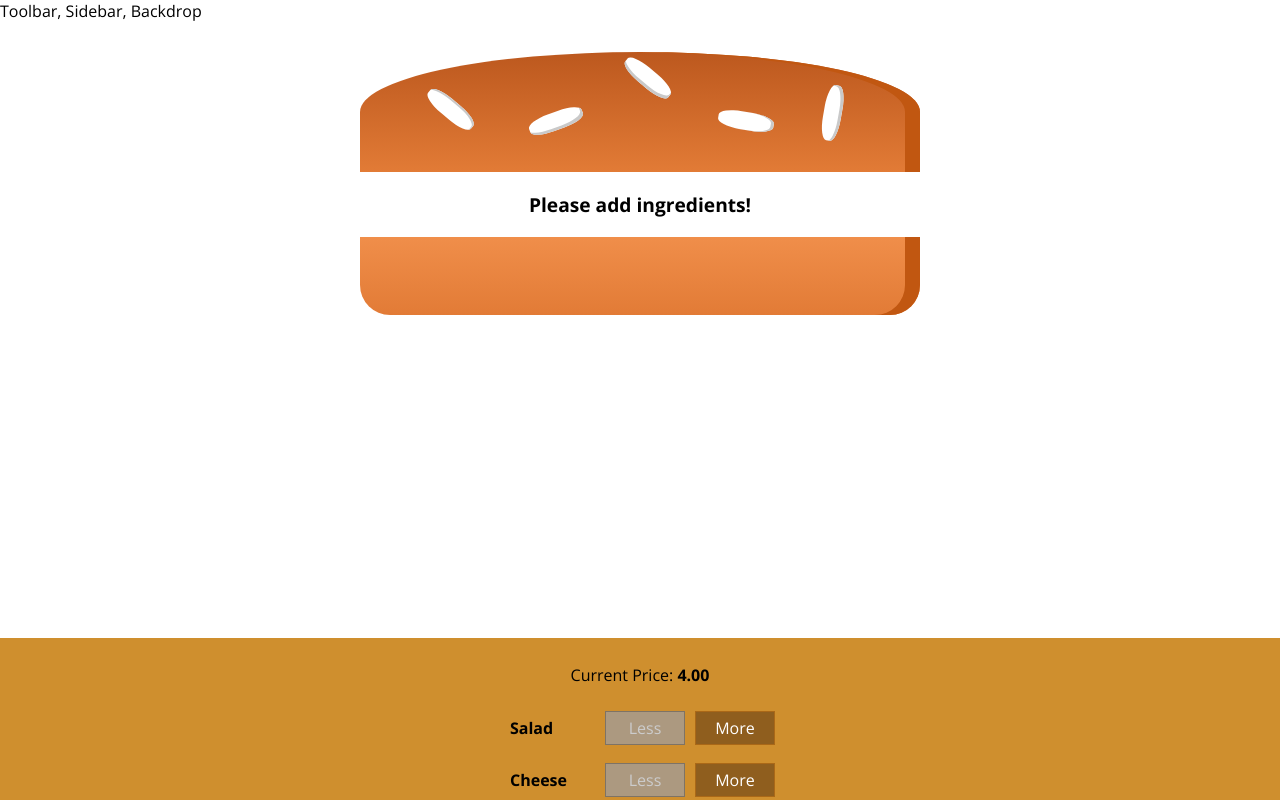
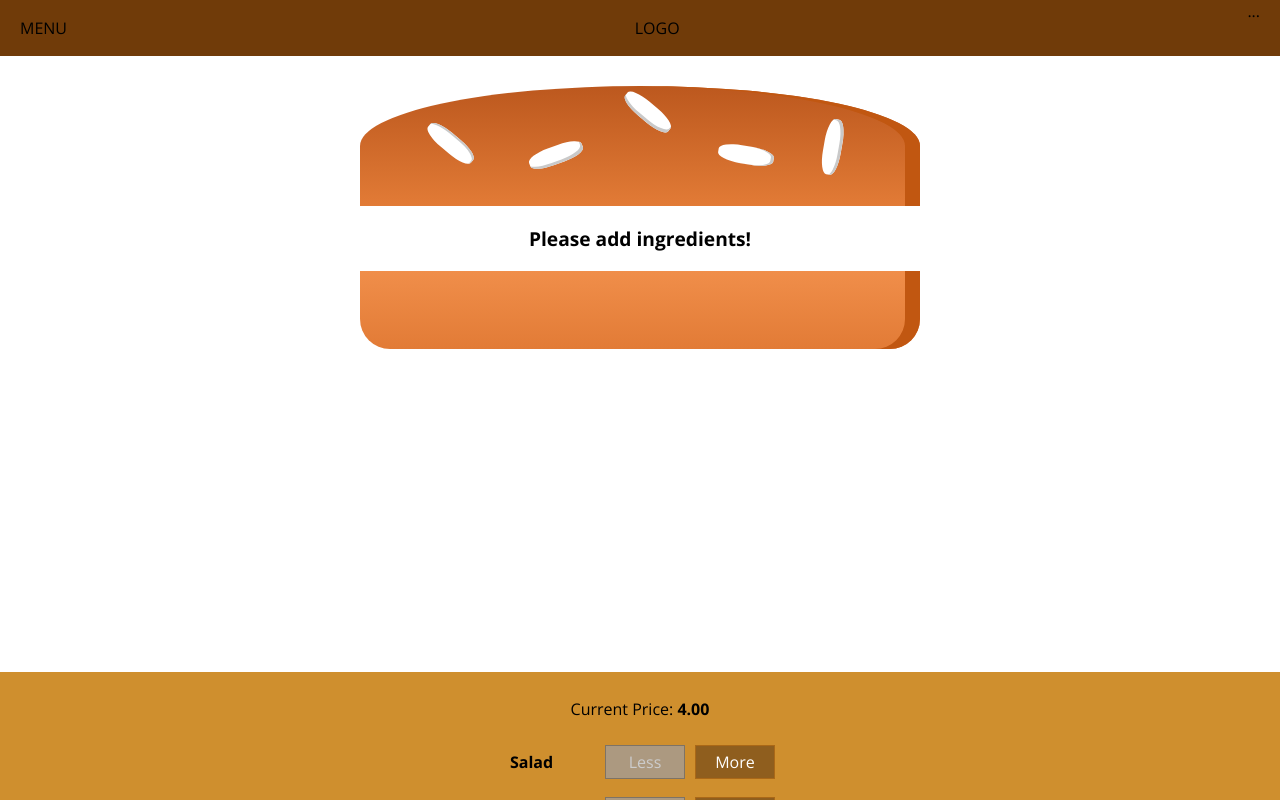
Before and after one commit to hngu/react-app, a React app: page / in a window 1280 px wide. Shown: the top 800 px of the page. Built offline with nearby package versions, Linux system fonts and the light colour scheme.

Commit message:
display toolbar

```diff
--- a/src/components/Layout/Layout.css
+++ b/src/components/Layout/Layout.css
@@ -1,3 +1,3 @@
 .Content {
-    margin-top: 16px;
+    margin-top: 72px;
 }
--- a/src/components/Layout/Layout.js
+++ b/src/components/Layout/Layout.js
@@ -1,11 +1,12 @@
 import React from 'react';
 import Aux from '../../hoc/examples/Aux/Aux';
 import classes from './Layout.css';
+import Toolbar from '../Navigation/Toolbar/Toolbar';
 
 const Layout = (props) => {
     return (
         <Aux>
-            <div>Toolbar, Sidebar, Backdrop</div>
+            <Toolbar />
             <main className={classes['Content']}>
                 {props.children}
             </main>
```
